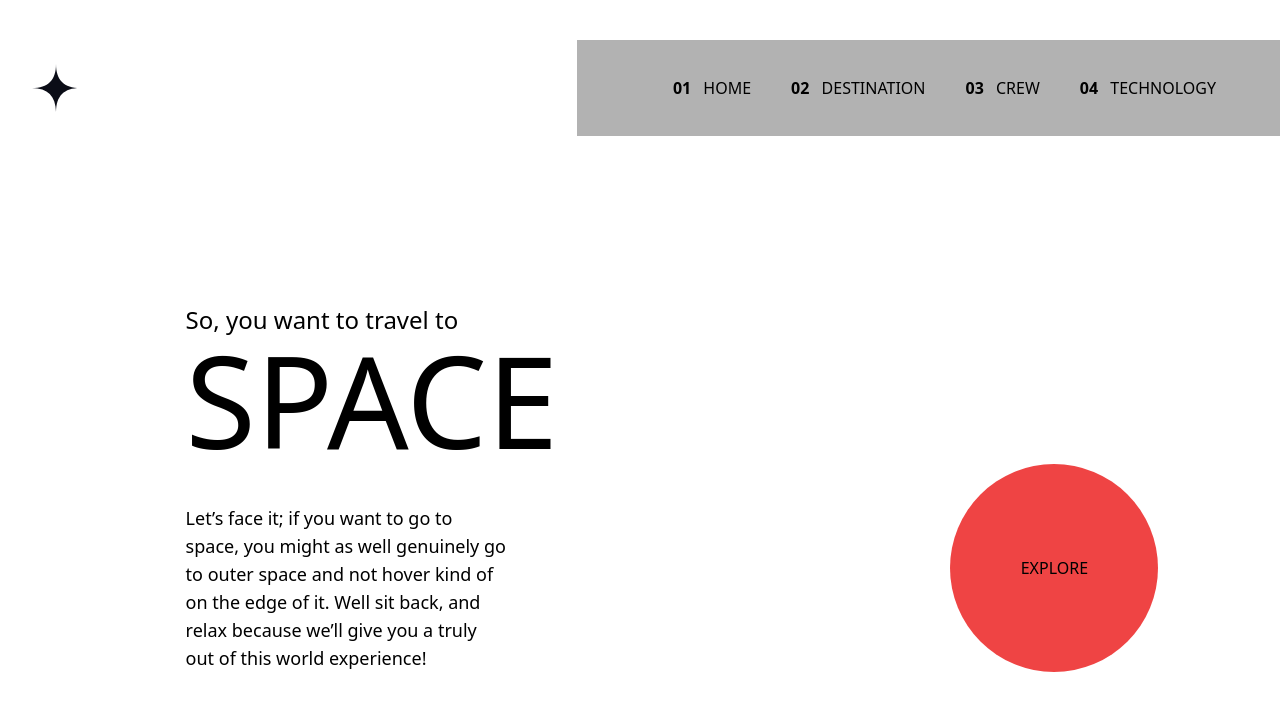
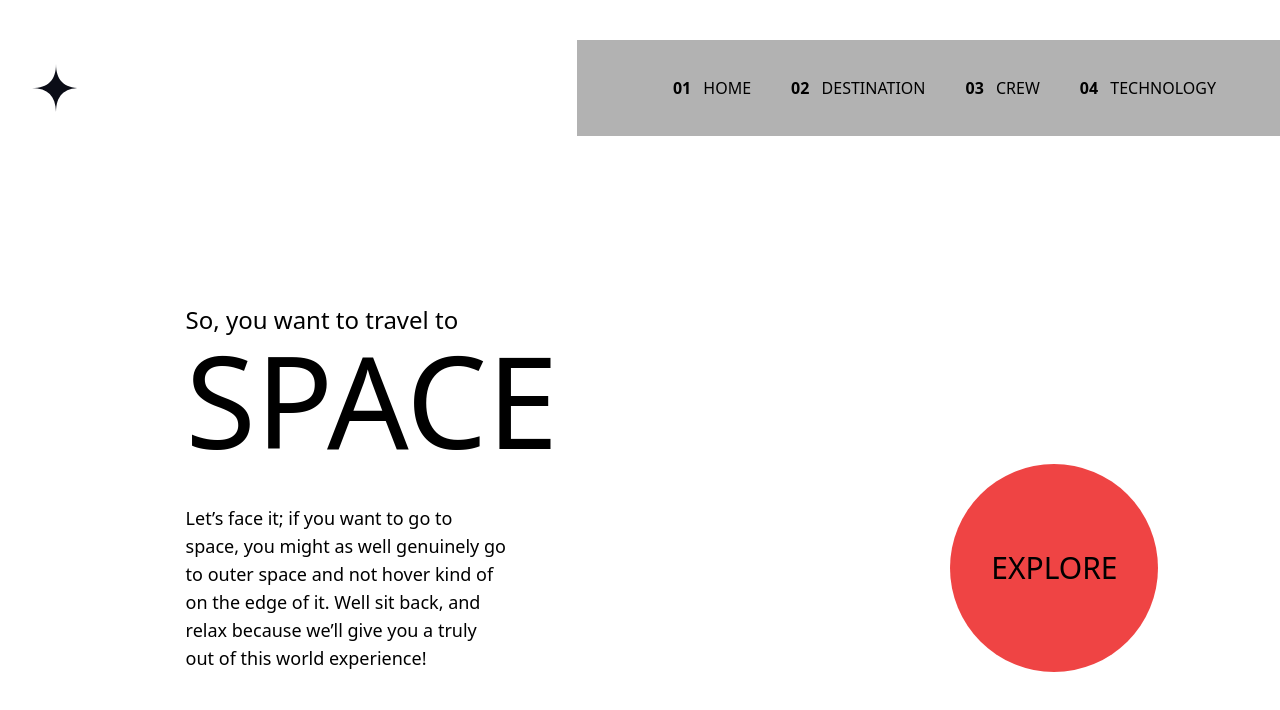
Before and after one commit to 04stefke/space-tourism-website, a React (Vite) app: page / in a window 1280 px wide. Shown: the top 710 px of the page. Built offline with nearby package versions, Linux system fonts and the light colour scheme.

Commit message:
changed the shadow a bit more

```diff
--- a/src/pages/Home.jsx
+++ b/src/pages/Home.jsx
@@ -15,7 +15,7 @@ const Home = () => {
 					experience!
 				</p>
 			</article>
-			<button className="self-end rounded-full h-52 w-52 bg-red-500 uppercase hover:shadow-[10px] shadow-black">explore</button>
+			<button className="self-end rounded-full h-52 w-52 bg-red-500 uppercase hover:shadow-custom text-3xl">explore</button>
 		</section>
 	);
 };
--- a/tailwind.config.js
+++ b/tailwind.config.js
@@ -4,7 +4,7 @@ export default {
 	theme: {
 		extend: {
 			boxShadow: {
-				custom: "0px 0px 15px 20px rgba(0,0,0,0.75)", // Custom shadow
+				custom: "0px 0px 10px 50px rgba(0,0,0,0.3)", // Custom shadow
 			},
 		},
 	},
```
